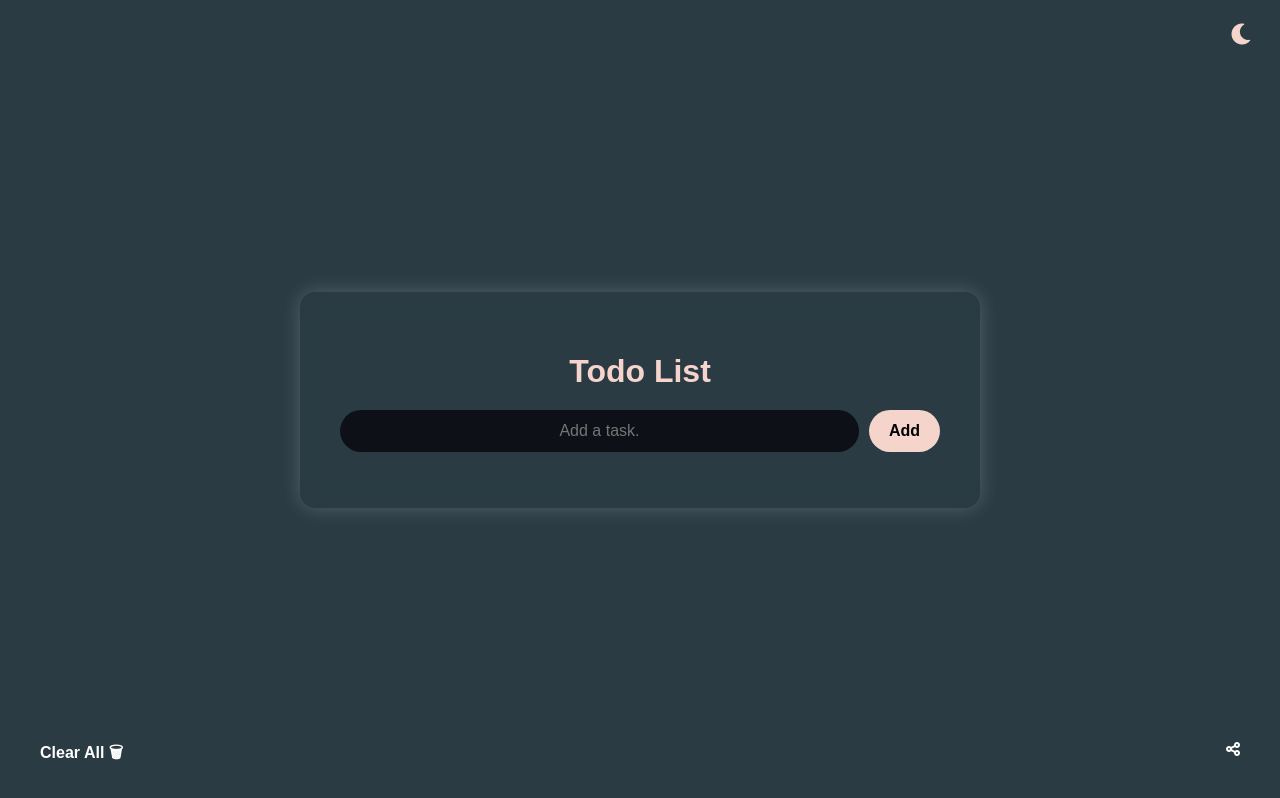
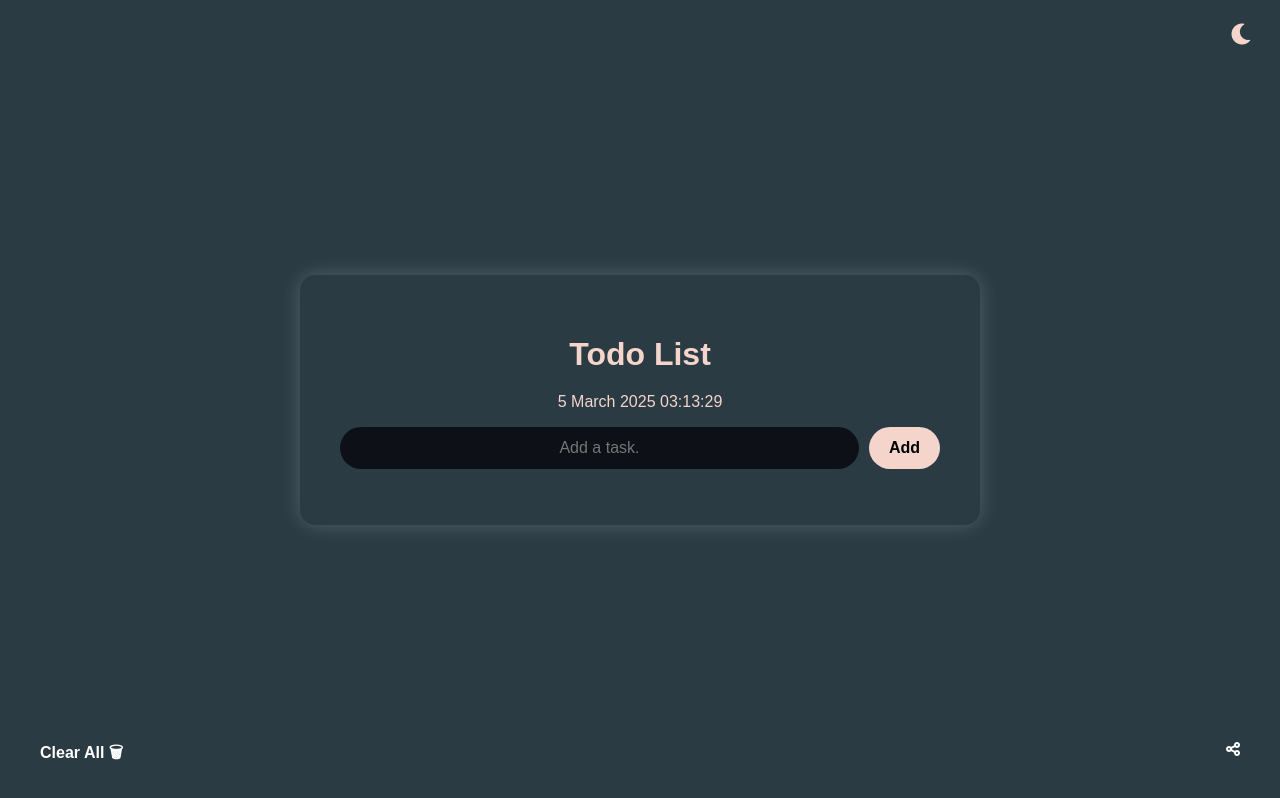
Before and after one commit to 1632Pelma/Todo_List, a website: page index.html in a window 1280 px wide. Drawn offline with Linux system fonts and the light colour scheme; no server answers.

Commit message:
updated the sectioning of the to do list, the bottom part the header and icons
updated the sectioning of the to do list, the bottom part the header and icons

```diff
--- a/index.html
+++ b/index.html
@@ -10,11 +10,15 @@
 <body>
     <div class="container">
         <h1>Todo List</h1>
+        <p id="dateTime"></p>
+
         <div class="input-container">
             <input type="text" id="taskInput" placeholder="Add a task.">
             <button id="addTask">Add</button>
         </div>
         <ul id="taskList"></ul>
+
+<!-- Edit Task Modal -->
 <div id="editPopup" class="modal">
     <div class="modal-content">
         <span id="cancelEdit" class="close">&times;</span>
@@ -32,13 +36,17 @@
 
     </div>
 </div>
+
 </div>
+
 
         <!-- Dark mode toggle button with icon -->
         <button id="toggleDarkMode">
             <i class="fas fa-moon" id="modeIcon"></i>
         </button>
 
+    </div>
+    <!-- Bottom Controls (Clear All Tasks + Social Links Button) -->
     <div class="bottom-controls">
         <button id="clearAll">Clear All 🗑</button>
 
@@ -56,6 +64,7 @@
             </div>
         </div>
     </div>
+
    <script src="script.js"></script>
 </body>
 </html>
```
Lines whose indentation alone changed are shown as unchanged.
